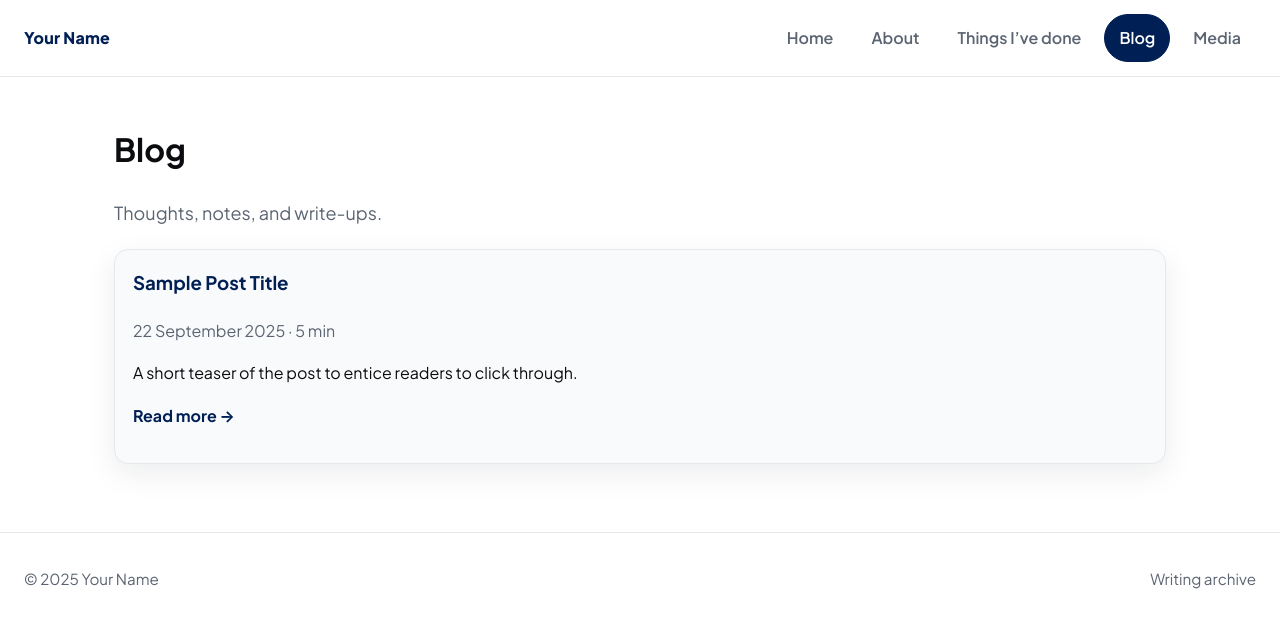
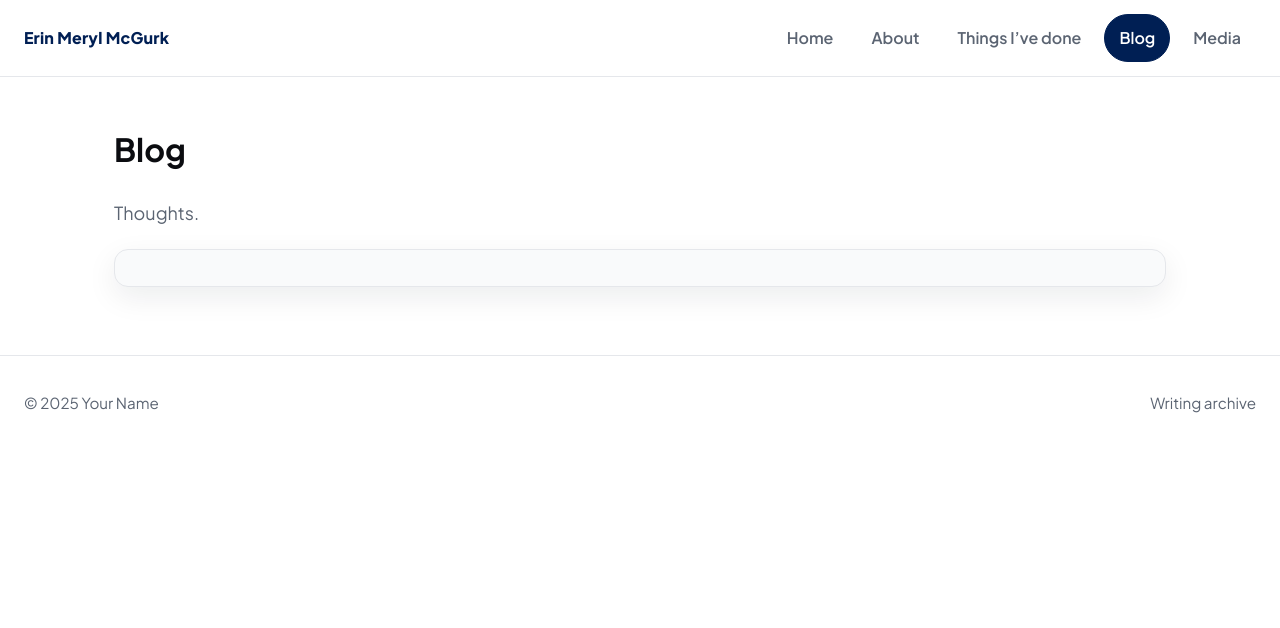
Before and after one commit to erxn-mcg/personalwebpage, a plain HTML site: page blog/index.html in a window 1280 px wide. Drawn offline with Linux system fonts and the light colour scheme.

Commit message:
Update index.html

```diff
--- a/blog/index.html
+++ b/blog/index.html
@@ -1,7 +1,7 @@
 <!doctype html>
 <html lang="en">
 <head>
-  <title>Your Name — Blog</title>
+  <title>Erin Meryl McGurk — Blog</title>
   <meta charset="utf-8" />
   <meta name="viewport" content="width=device-width, initial-scale=1" />
   <link rel="preconnect" href="https://fonts.googleapis.com">
@@ -12,7 +12,7 @@
 </head>
 <body>
   <header class="site-header" role="banner">
-    <a class="brand" href="../index.html">Your Name</a>
+    <a class="brand" href="../index.html">Erin Meryl McGurk</a>
     <nav class="nav" aria-label="Primary">
       <a href="../index.html" data-nav>Home</a>
       <a href="../about.html" data-nav>About</a>
@@ -24,15 +24,15 @@
 
   <main class="container flow">
     <h1>Blog</h1>
-    <p class="lead">Thoughts, notes, and write-ups.</p>
+    <p class="lead">Thoughts.</p>
 
     <section class="grid">
       <article class="card">
-        <h3><a class="text-link" href="sample-post.html">Sample Post Title</a></h3>
+        <!-- <h3><a class="text-link" href="sample-post.html">Sample Post Title</a></h3>
         <p class="muted">22 September 2025 · 5 min</p>
         <p>A short teaser of the post to entice readers to click through.</p>
         <p><a class="text-link" href="sample-post.html">Read more →</a></p>
-      </article>
+      </article> -->
       <!-- Duplicate article cards for more posts -->
     </section>
   </main>
```
